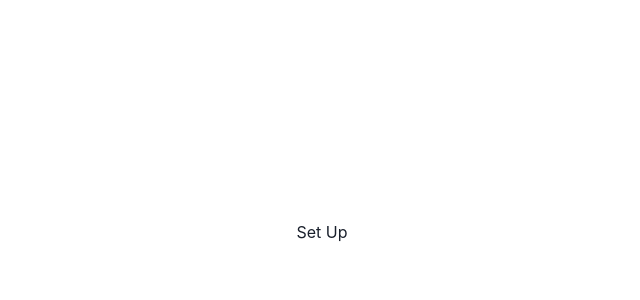
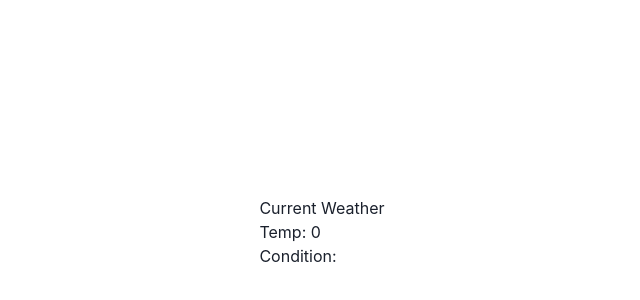
Before and after one commit to Mich-Elle-Lo/WeatherApp, a Next.js app: page / in a window 1280 px wide. Shown: the part 168-468 px from the top of the page, without its empty margins (318-958 px from the left). Built offline with nearby package versions, Linux system fonts and the light colour scheme; no server answers.

Commit message:
pass weather props

```diff
--- /dev/null
+++ b/app/components/CurrentWeather.tsx
@@ -0,0 +1,19 @@
+import { Box, Text } from "@chakra-ui/react";
+import { motion } from "framer-motion";
+
+type Props = {
+  temp: number;
+  condition: string;
+};
+
+export default function CurrentWeather({ temp, condition }: Props) {
+  return (
+    <div>
+      <Text>Current Weather</Text>
+      <Box>
+        <Text>Temp: {temp}</Text>
+        <Text>Condition: {condition}</Text>
+      </Box>
+    </div>
+  );
+}
--- a/app/page.tsx
+++ b/app/page.tsx
@@ -1,16 +1,22 @@
 "use client";
 import axios from "axios";
-import { useEffect } from "react";
+import { useEffect, useState } from "react";
+import CurrentWeather from "./components/CurrentWeather";
 
 export default function Home() {
+  const [weatherData, setWeatherData] = useState({ temp: 0, condition: "" });
   useEffect(() => {
     const fetchWeather = async () => {
       try {
         const response = await axios.get(
-          `https://api.openweathermap.org/data/2.5/weather?lat=44.34&lon=10.99&appid=${process.env.NEXT_PUBLIC_OPENWEATHER_API_KEY}`
+          `https://api.openweathermap.org/data/2.5/weather?lat=43.7001&lon=-79.4163&units=metric&appid=${process.env.NEXT_PUBLIC_OPENWEATHER_API_KEY}`
         );
         console.log(response.data);
-        return response.data;
+        const data = response.data;
+        setWeatherData({
+          temp: data.main.temp,
+          condition: data.weather[0].description,
+        });
       } catch (error) {
         console.error(error);
       }
@@ -20,7 +26,10 @@ export default function Home() {
 
   return (
     <div className="flex flex-col items-center justify-center min-h-screen">
-      Set Up
+      <CurrentWeather
+        temp={weatherData.temp}
+        condition={weatherData.condition}
+      />
     </div>
   );
 }
```
